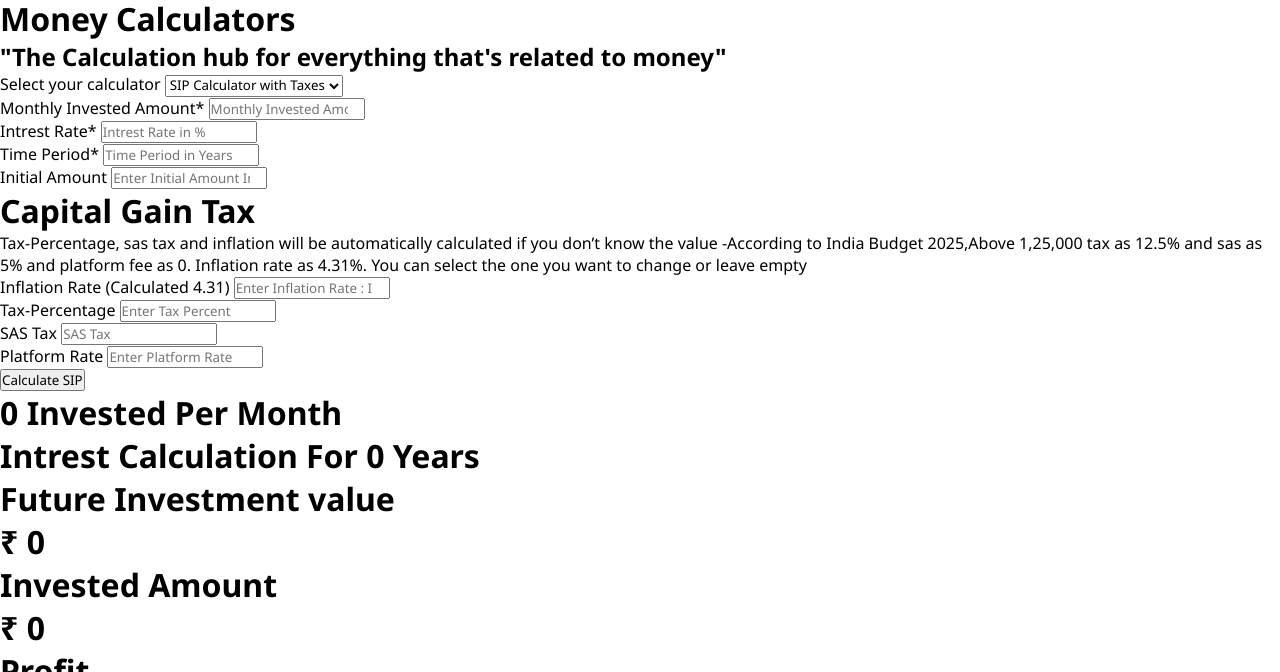
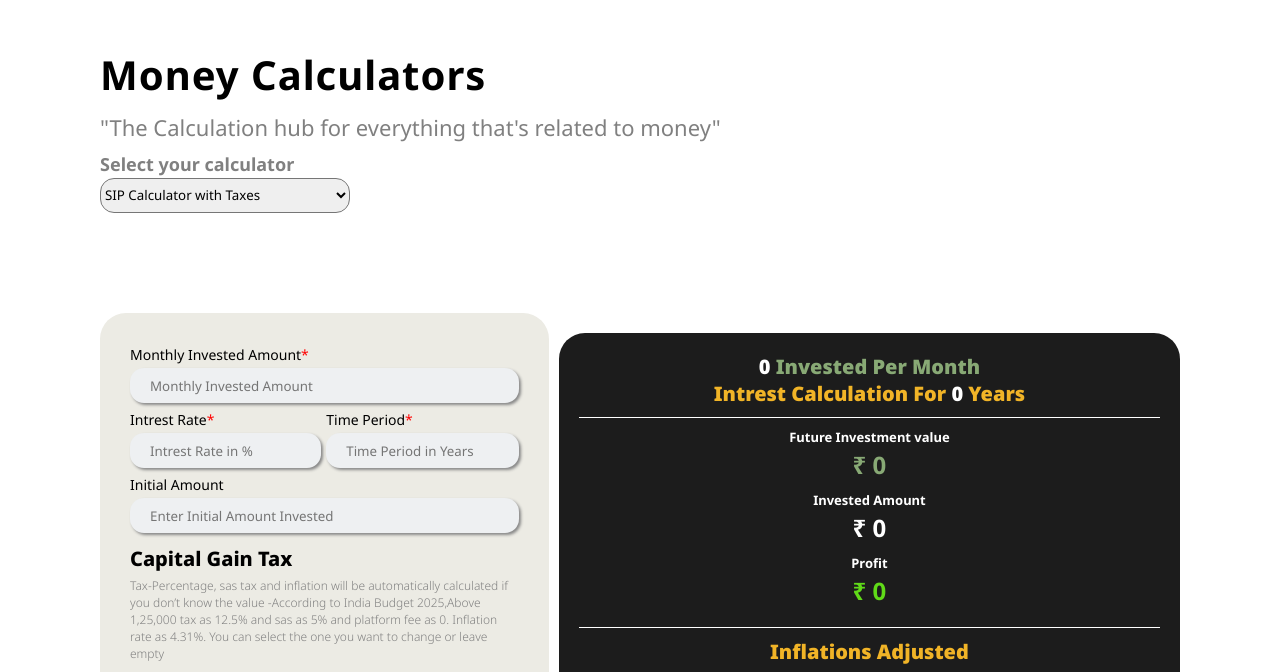
Before and after one commit to Muksiduz/Calculators, a plain HTML site: page index.html in a window 1280 px wide. Shown: the part 53-725 px from the top of the page. Drawn offline with Linux system fonts and the light colour scheme; files whose address does not match are found by name.

Commit message:
Solved UI isuues for desktop

```diff
--- a/css Folder/newStyle.css
+++ b/css Folder/newStyle.css
@@ -43,6 +43,178 @@
   height: 3px;
   background: white;
 }
+/* for desktop screen  */
+.main-content {
+  display: flex;
+  gap: 10px;
+  margin: 100px 100px;
+}
+.topHeading {
+  font-size: 40px;
+  font-weight: bold;
+  letter-spacing: 1px;
+}
+.HeadingQuotes {
+  font-size: 22px;
+  font-weight: normal;
+  color: gray;
+  margin-top: 10px;
+}
+.selector {
+  display: flex;
+  flex-direction: column;
+  gap: 2px;
+}
+.selectLabels {
+  font-size: 18px;
+  font-weight: bold;
+  color: gray;
+  margin-top: 10px;
+}
+select {
+  width: 250px;
+  height: 35px;
+  border-radius: 14px;
+}
+.activeSelector {
+  font-size: 12px;
+  font-weight: bolder;
+}
+/* form section starts from here  */
+.form-div {
+  width: 70%;
+  height: fit-content;
+  border-radius: 26px;
+  background: #ecebe4;
+  padding: 30px;
+}
+
+.two-inputs {
+  display: flex;
+  gap: 5px;
+}
+.form-labels {
+  font-size: 14px;
+  font-style: normal;
+}
+.long-inputs {
+  width: 100%;
+  height: 35px;
+  border-radius: 14px;
+  border: none;
+  box-shadow: 2px 2px 3px #888888;
+  margin-top: 3px;
+  margin-bottom: 5px;
+  background: #eef0f2;
+}
+.sectionClass {
+  margin: 20px 20px;
+}
+.capitalGain {
+  font-size: 20px;
+  font-weight: 800;
+  margin-top: 7px;
+  margin-bottom: 5px;
+}
+.capitalGainPara {
+  font-size: 12px;
+  font-weight: 300;
+  color: gray;
+  margin-bottom: 5px;
+}
+.btnDiv {
+  width: 100%;
+  height: 70px;
+  display: flex;
+  justify-content: end;
+}
+span {
+  color: red;
+}
+.submitBtn {
+  border: none;
+  width: 170px;
+  height: 45px;
+  background: #1c1c1c;
+  border-radius: 14px;
+  font-size: 10px;
+  color: white;
+  font-weight: 900;
+  letter-spacing: 1px;
+  padding: 5px;
+  margin-top: 10px;
+  font-size: 15px;
+  cursor: pointer;
+}
+
+/* form section ends here  */
+/* the data Showing section starts here  */
+.report-chart {
+  width: 100%;
+  height: auto;
+  border-radius: 26px;
+  background: #1c1c1c;
+  padding: 20px;
+  margin-top: 20px;
+}
+
+.written-text {
+  font-size: 20px;
+  color: #f1b427;
+  font-weight: 900;
+  text-align: center;
+}
+.horizonal-line {
+  width: 100%;
+  height: 1px;
+  background: white;
+  margin-top: 10px;
+  margin-bottom: 10px;
+}
+.money-div {
+  display: flex;
+  align-items: center;
+  justify-content: center;
+  flex-direction: column;
+}
+.small-text {
+  font-size: 13px;
+  margin-bottom: 2px;
+  color: white;
+}
+.money {
+  font-size: 24px;
+  margin-bottom: 10px;
+}
+.neutralFirst {
+  color: #88a975;
+}
+.neutral {
+  color: white;
+}
+.gained {
+  color: #60da18;
+}
+.lost {
+  color: #f61919;
+}
+.flexing {
+  display: flex;
+  justify-content: space-evenly;
+  margin-top: 10px;
+}
+.margin {
+  margin-top: 10px;
+}
+input {
+  padding: 14px 20px;
+}
+.sectionClass {
+  margin: 0px 100px;
+  margin-top: 50px;
+}
+/* the data Showing Section Ends Here  */
+/* for desktop screen ends here  */
 @media only screen and (max-width: 600px) {
   .navigation {
     padding-left: 10px;
@@ -52,6 +224,8 @@
 /* for the select and top section starts here  */
 @media only screen and (max-width: 600px) {
   .main-content {
+    display: flex;
+    flex-wrap: wrap;
     margin: 20px 20px;
   }
   .topHeading {
@@ -112,6 +286,9 @@
     margin-top: 3px;
     margin-bottom: 5px;
     background: #eef0f2;
+  }
+  .sectionClass {
+    margin: 20px 20px;
   }
   .capitalGain {
     font-size: 20px;
--- a/index.html
+++ b/index.html
@@ -21,8 +21,6 @@
       </div>
     </nav>
     <!-- navigation ended here  -->
-    <!-- main content section starts here  -->
-    <div class="main-content">
     <!-- text section started from here  -->
     <div class="sectionClass">
       <h1 class="topHeading">Money Calculators</h1>
@@ -44,6 +42,8 @@
       </div>
     </div>
     <!-- text section ended here  -->
+    <!-- main content section starts here  -->
+    <div class="main-content">
       <!-- the submittion part start's here  -->
       <div class="form-div">
         <div class="single-input">
```
Lines whose indentation alone changed are shown as unchanged.
